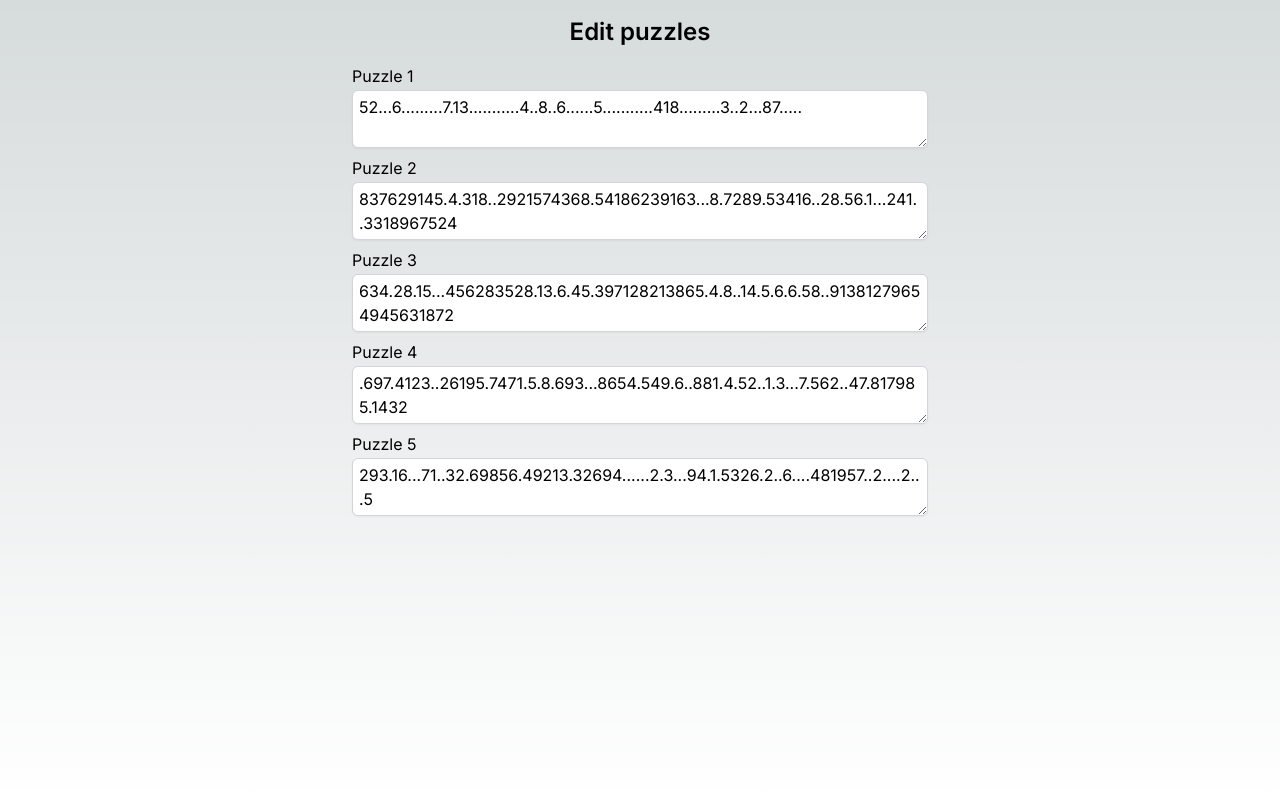
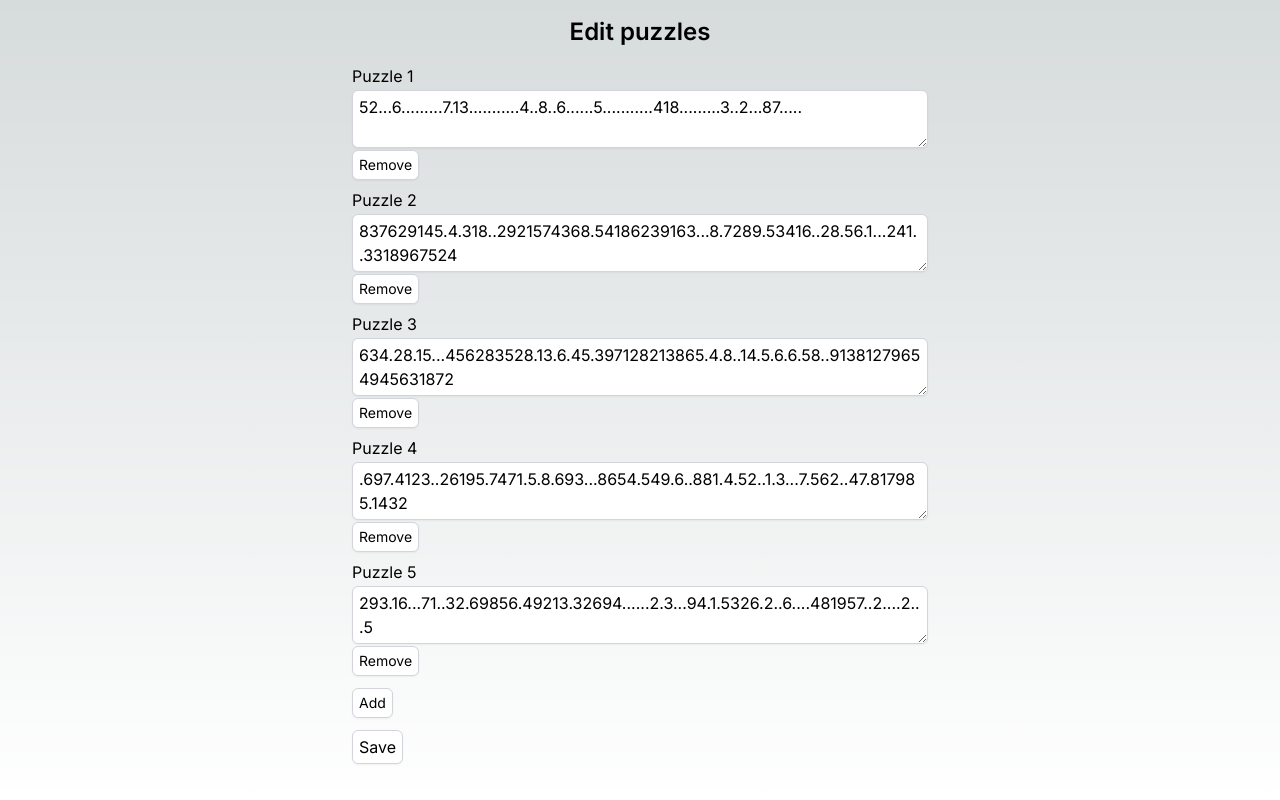
Before and after one commit to darrelhong/sudoku, a Next.js app: page /edit in a window 1280 px wide. Built offline with nearby package versions, Linux system fonts and the light colour scheme.

Commit message:
feat: add react-hook-form and setup dynamic fields

```diff
--- a/package.json
+++ b/package.json
@@ -14,7 +14,8 @@
     "jotai": "^2.4.3",
     "next": "latest",
     "react": "latest",
-    "react-dom": "latest"
+    "react-dom": "latest",
+    "react-hook-form": "^7.47.0"
   },
   "devDependencies": {
     "@swc-jotai/react-refresh": "^0.1.0",
--- a/src/app/components/PuzzleForm.tsx
+++ b/src/app/components/PuzzleForm.tsx
@@ -1,24 +1,61 @@
 'use client'
 
 import { useAtom } from 'jotai'
+import { useFieldArray, useForm } from 'react-hook-form'
 
 import { puzzlesAtom } from '@/utils/puzzles'
 
 export function PuzzleForm() {
   const [puzzles] = useAtom(puzzlesAtom)
 
+  const { register, control } = useForm({
+    defaultValues: {
+      puzzles: puzzles.map((puzzleStr) => ({ puzzleStr })),
+    },
+  })
+  const { fields, remove, append } = useFieldArray({
+    control,
+    name: 'puzzles',
+  })
+
   return (
-    <form className="grid w-full max-w-xl gap-2">
-      {puzzles.map((puzzleStr, index) => (
-        <div key={index} className="grid gap-0.5">
-          <label htmlFor={`puzzle-${index}`}>Puzzle {index + 1}</label>
-          <textarea
-            id={`puzzle-${index}`}
-            defaultValue={puzzleStr}
-            className="input"
-          />
-        </div>
-      ))}
+    <form className="w-full max-w-xl">
+      <ul className="grid gap-2">
+        {fields.map((item, index) => (
+          <li key={item.id} className="grid gap-0.5">
+            <label htmlFor={`puzzles.${index}.puzzleStr`}>
+              Puzzle {index + 1}
+            </label>
+            <textarea
+              className="input"
+              {...register(`puzzles.${index}.puzzleStr`)}
+              id={`puzzles.${index}.puzzleStr`}
+            />
+            <button
+              className="btn justify-self-start text-sm"
+              type="button"
+              onClick={() => remove(index)}
+            >
+              Remove
+            </button>
+          </li>
+        ))}
+      </ul>
+
+      <section className="mt-3">
+        <button
+          className="btn text-sm"
+          type="button"
+          onClick={() => append({ puzzleStr: '' })}
+        >
+          Add
+        </button>
+      </section>
+      <section className="mt-3">
+        <button className="btn" type="submit">
+          Save
+        </button>
+      </section>
     </form>
   )
 }
```
Also changed, not shown: 1 other file (tests, documents, lock files or other folders).
